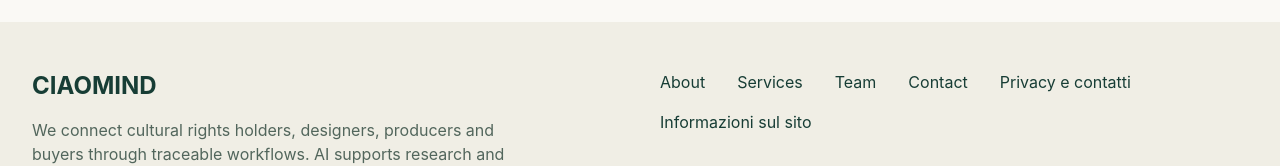
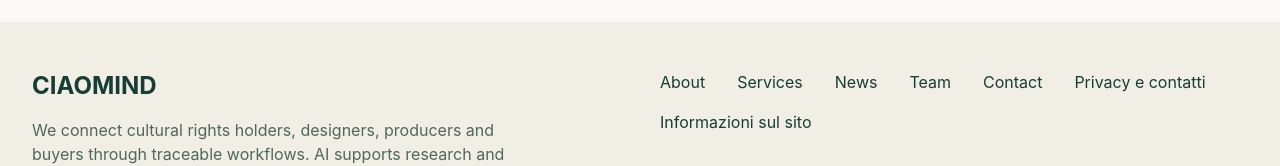
Before and after one commit to utopia013-droid/ciaomind-website, a Next.js app: page /en/contact in a window 1280 px wide. Shown: the part 1086-1252 px from the top of the page. Built offline with nearby package versions, Linux system fonts and the light colour scheme.

Commit message:
Add missing news navigation in site footer across all locales

```diff
--- a/components/Footer.tsx
+++ b/components/Footer.tsx
@@ -4,7 +4,7 @@ import { company } from '@/data/company';
 import {strategyLocales} from '@/data/strategy-locales';
 export default function Footer() {
   const locale = useLocale(); const t = useTranslations(); const loc=strategyLocales[(locale in strategyLocales?locale:'en') as keyof typeof strategyLocales];
-  const paths = ['about', 'services', 'team', 'contact'] as const;
+  const paths = ['about', 'services', 'news', 'team', 'contact'] as const;
   return <footer className="site-footer">
     <div className="container-modern py-12 grid gap-10 md:grid-cols-2">
       <div><Link href={`/${locale}/`} className="text-2xl font-bold">CIAOMIND</Link>
```
